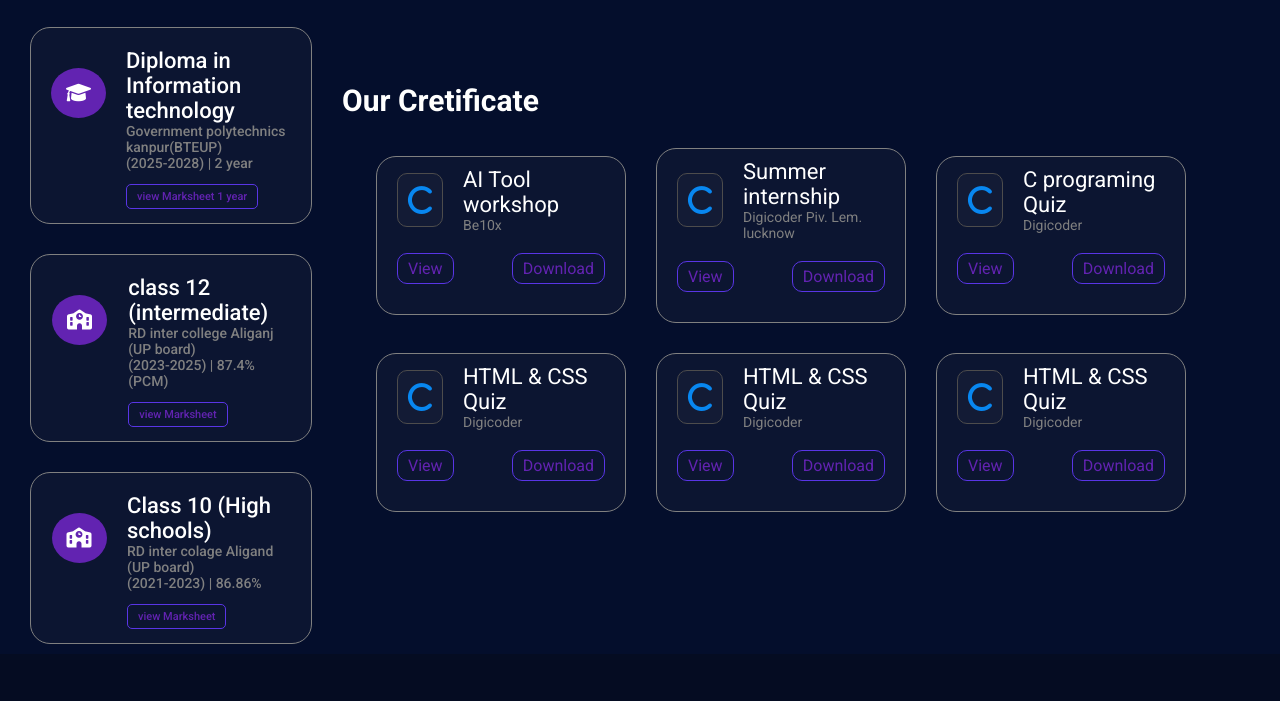
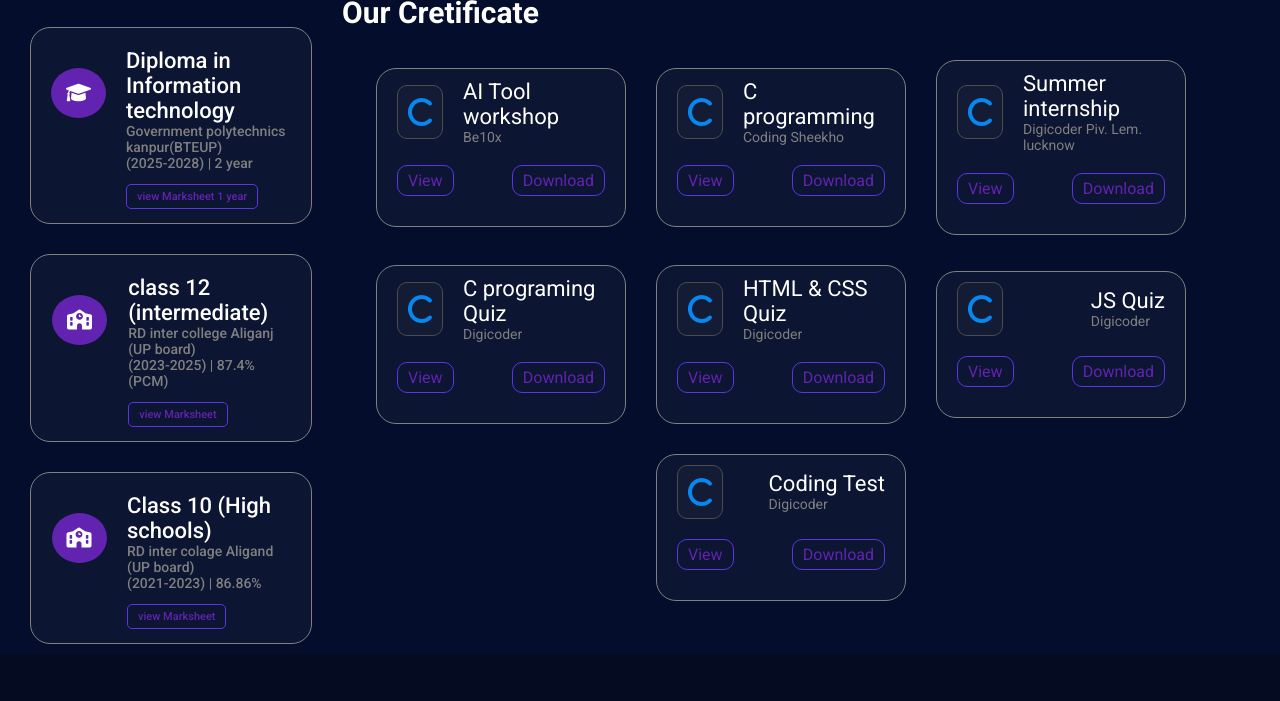
Before and after one commit to sk86504485-code/Portfolio_vinay_yadav, a plain HTML site: page index.html in a window 1280 px wide. Shown: the part 2075-2776 px from the top of the page. Drawn offline with nearby package versions, Linux system fonts and the light colour scheme.

Commit message:
version1.1

```diff
--- a/index.html
+++ b/index.html
@@ -301,6 +301,17 @@
             <div class="certificate-info">
                 <div>
                     <h1><i class="fa-solid fa-c"></i></h1>
+                    <p><span>C programming</span><br>
+                        Coding Sheekho</p>
+      </div>
+                <div>
+                    <a href="./Assets/Vinay _Yadav_C Programming _20260402_120918_0000(1).PDF.pdf" target="_blank">View</a>
+                    <a href="./Assets/Vinay _Yadav_C Programming _20260402_120918_0000(1).PDF.pdf" download="vinay-yadav-c-programming" target="_blank">Download</a>
+                </div>
+            </div>
+            <div class="certificate-info">
+                <div>
+                    <h1><i class="fa-solid fa-c"></i></h1>
                     <p><span>Summer internship</span><br>
                         Digicoder Piv. Lem. lucknow</p>
       </div>
@@ -334,23 +345,23 @@
             <div class="certificate-info">
                 <div>
                     <h1><i class="fa-solid fa-c"></i></h1>
-                    <p><span>HTML & CSS Quiz</span><br>
+                    <p><span>JS Quiz</span><br>
                         Digicoder</p>
                 </div>
                 <div>
-                    <a href="./Assets/HTML&CSS quiz.jpg"target="_blank">View</a>
-                    <a href="./Assets/HTML&CSS quiz.jpg" download="Vinay_yadav_HTML_CSS">Download</a>
+                    <a href="./Assets/javascript-quiz.jpg"target="_blank">View</a>
+                    <a href="./Assets/javascript-quiz.jpg" download="Vinay_yadav_js">Download</a>
                 </div>
             </div>
             <div class="certificate-info">
                 <div>
                     <h1><i class="fa-solid fa-c"></i></h1>
-                    <p><span>HTML & CSS Quiz</span><br>
+                    <p><span>Coding Test</span><br>
                         Digicoder</p>
                 </div>
                 <div>
-                    <a href="./Assets/HTML&CSS quiz.jpg"target="_blank">View</a>
-                    <a href="./Assets/HTML&CSS quiz.jpg" download="Vinay_yadav_HTML_CSS">Download</a>
+                    <a href="./Assets/coding-war.jpg"target="_blank">View</a>
+                    <a href="./Assets/coding-war.jpg" download="Vinay_yadav_HTML_CSS">Download</a>
                 </div>
             </div>
 
```
Also changed, not shown: 1 other file.
